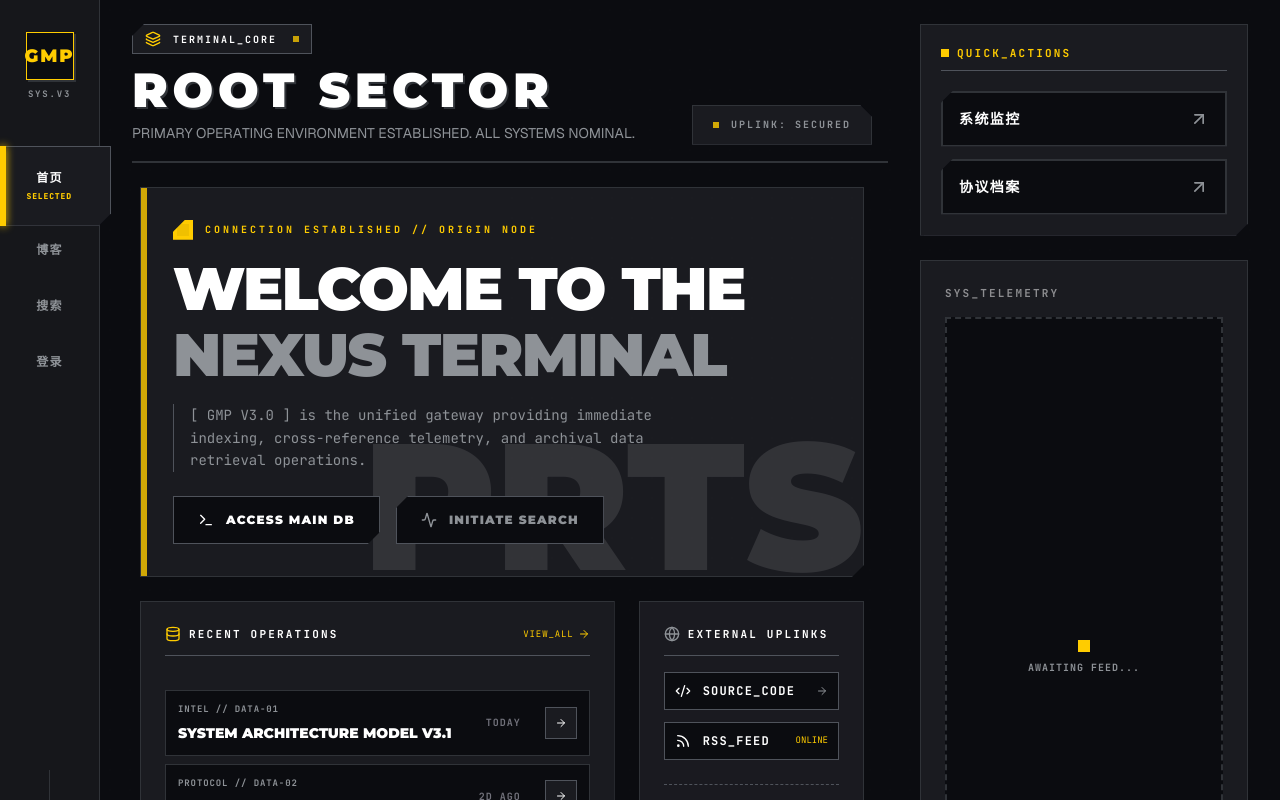
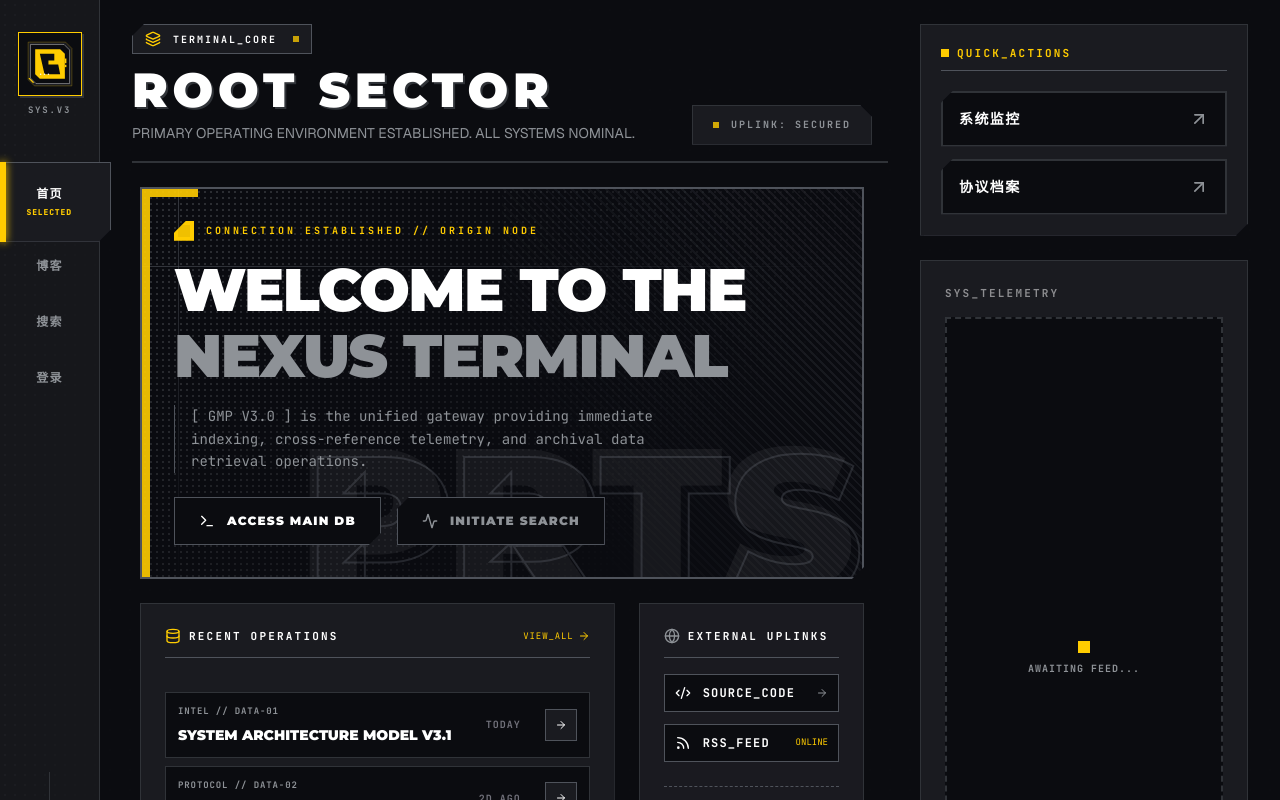
Before and after one commit to rain-knows/get_my_page, a Next.js app in the folder frontend/: page / in a window 1280 px wide. Shown: the top 800 px of the page. Built offline with nearby package versions, Linux system fonts and the light colour scheme.

Commit message:
feat: 添加半调纹理和新图标，优化布局与样式

```diff
--- a/frontend/src/app/globals.css
+++ b/frontend/src/app/globals.css
@@ -13,7 +13,9 @@
 }
 
 @layer base {
-  html, body {
+
+  html,
+  body {
     margin: 0;
     padding: 0;
     box-sizing: border-box;
@@ -50,13 +52,16 @@
 }
 
 :root {
-  --background: oklch(0.18 0 0); /* #0B0C10 */
+  --background: oklch(0.18 0 0);
+  /* #0B0C10 */
   --foreground: oklch(0.98 0 0);
-  --card: oklch(0.22 0 0); /* #1A1B20 */
+  --card: oklch(0.22 0 0);
+  /* #1A1B20 */
   --card-foreground: oklch(0.98 0 0);
   --popover: oklch(0.22 0 0);
   --popover-foreground: oklch(0.98 0 0);
-  --primary: oklch(0.85 0.15 90); /* #FFCC00 */
+  --primary: oklch(0.85 0.15 90);
+  /* #FFCC00 */
   --primary-foreground: oklch(0.1 0 0);
   --secondary: oklch(0.28 0 0);
   --secondary-foreground: oklch(0.98 0 0);
@@ -115,8 +120,47 @@
   --ring: oklch(0.85 0.15 90);
 }
 
+@layer utilities {
+
+  /* Arknights Halftone Elements - Specific Variants */
+  .gmp-halftone-btn {
+    background-image: radial-gradient(var(--gmp-accent) 1px, transparent 1px);
+    background-size: 4px 4px;
+    opacity: 0.6;
+    mask-image: radial-gradient(circle at center, black 0%, transparent 90%);
+    -webkit-mask-image: radial-gradient(circle at center, black 0%, transparent 90%);
+  }
+
+  .gmp-halftone-card {
+    background-image: radial-gradient(var(--gmp-text-primary) 1.5px, transparent 1.5px);
+    background-size: 10px 10px;
+    opacity: 0.15;
+    mask-image: linear-gradient(to bottom right, black 0%, transparent 80%);
+    -webkit-mask-image: linear-gradient(to bottom right, black 0%, transparent 80%);
+  }
+
+  .gmp-halftone-sidebar {
+    background-image: radial-gradient(var(--gmp-text-primary) 1.5px, transparent 1.5px);
+    background-size: 10px 10px;
+    opacity: 0.25;
+    mask-image: linear-gradient(to right, black 0%, transparent 100%);
+    -webkit-mask-image: linear-gradient(to right, black 0%, transparent 100%);
+  }
+
+  .gmp-halftone-hero {
+    background-image: radial-gradient(var(--gmp-text-secondary) 1px, transparent 1px);
+    background-size: 6px 6px;
+    opacity: 0.25;
+    mask-image: linear-gradient(135deg, black 10%, transparent 80%);
+    -webkit-mask-image: linear-gradient(135deg, black 10%, transparent 80%);
+  }
+}
+
 @media (prefers-reduced-motion: reduce) {
-  *, *::before, *::after {
+
+  *,
+  *::before,
+  *::after {
     animation-duration: 0.01ms !important;
     animation-iteration-count: 1 !important;
     transition-duration: 0.01ms !important;
--- a/frontend/src/app/layout.tsx
+++ b/frontend/src/app/layout.tsx
@@ -34,6 +34,9 @@ const archivo = localFont({
 export const metadata: Metadata = {
   title: "Get My Page | 高质感数字博客",
   description: "采用 Next.js 驱动的现代化内容创造者平台",
+  icons: {
+    icon: "/gmp-logo.svg",
+  },
 };
 
 /**
@@ -49,9 +52,11 @@ export default function RootLayout({
   return (
     <html lang="zh-CN" className={cn("dark", "font-sans", inter.variable)}>
       <body
-        className={`${spaceGrotesk.className} ${archivo.variable} ${spaceGrotesk.variable} min-h-screen bg-[#0a0d12] text-neutral-100 antialiased selection:bg-[#d4c3a2]/30 selection:text-[#f4ecdc] overscroll-none`}
+        className={`${spaceGrotesk.className} ${archivo.variable} ${spaceGrotesk.variable} min-h-screen bg-(--gmp-bg-base) text-(--gmp-text-primary) antialiased selection:bg-(--gmp-accent)/30 selection:text-(--gmp-accent) overscroll-none`}
       >
-        {children}
+        <div className="relative z-0 flex min-h-screen w-full flex-col">
+          {children}
+        </div>
         <SpeedInsights />
       </body>
     </html>
--- a/frontend/src/components/shared/Navbar.tsx
+++ b/frontend/src/components/shared/Navbar.tsx
@@ -16,9 +16,10 @@ export default function Navbar() {
       initial={{ y: -18, opacity: 0 }}
       animate={{ y: 0, opacity: 1 }}
       transition={{ duration: 0.24, ease: [0.22, 1, 0.36, 1] }}
-      className="industrial-panel sticky top-3 z-50 mx-auto mt-3 flex w-[min(1100px,calc(100%-1.5rem))] items-center justify-between rounded-2xl px-4 py-3 backdrop-blur-sm md:px-5"
+      className="industrial-panel sticky top-3 z-50 mx-auto mt-3 flex w-[min(1100px,calc(100%-1.5rem))] items-center justify-between rounded-2xl px-4 py-3 backdrop-blur-sm md:px-5 overflow-hidden"
     >
-      <div className="flex items-center gap-3">
+      <div className="absolute inset-0 gmp-halftone-card opacity-50 pointer-events-none" />
+      <div className="relative z-10 flex items-center gap-3">
         <Link href="/" className="inline-flex items-center gap-2.5">
           <span className="inline-flex size-8 items-center justify-center rounded-md border border-(--gmp-line-strong) bg-(--gmp-bg-panel) font-mono text-xs font-semibold tracking-[0.18em] text-(--gmp-accent)">
             GMP
--- a/frontend/src/components/shared/ProjectGrid.tsx
+++ b/frontend/src/components/shared/ProjectGrid.tsx
@@ -111,8 +111,9 @@ export default function ProjectGrid() {
         {feedItems.map((item) => (
           <motion.div key={item.id} variants={itemVariants}>
             <motion.div initial="rest" whileHover="hover" animate="rest" variants={cardInteractionVariants}>
-              <Card className="group relative h-full overflow-hidden border border-(--gmp-line-soft) bg-[rgba(15,20,30,0.7)] py-0 shadow-(--gmp-shadow-soft) transition-[border-color,background-color] duration-200 hover:border-(--gmp-line-strong) hover:bg-[rgba(20,27,39,0.78)]">
-                <CardHeader className="space-y-3 border-b border-(--gmp-line-soft) px-5 py-5 transition-colors duration-200 group-hover:border-(--gmp-line-strong)">
+              <Card className="group relative h-full overflow-hidden border border-(--gmp-line-soft) bg-(--gmp-bg-panel) py-0 shadow-(--gmp-shadow-soft) transition-[border-color,background-color] duration-200 hover:border-(--gmp-line-strong) hover:bg-(--gmp-bg-elevated)">
+                <div className="absolute inset-0 gmp-halftone-card opacity-[0.35] pointer-events-none" />
+                <CardHeader className="relative z-10 space-y-3 border-b border-(--gmp-line-soft) px-5 py-5 transition-colors duration-200 group-hover:border-(--gmp-line-strong)">
                   <div className="flex items-center gap-2">
                     <Badge variant="secondary" className="gap-1.5 border border-(--gmp-line-soft) bg-(--gmp-bg-panel) text-xs text-(--gmp-text-secondary) transition-colors group-hover:border-(--gmp-line-strong) group-hover:text-(--gmp-text-primary)">
                       {item.type === "project" ? <FolderGit2 className="size-3.5" /> : <BookOpen className="size-3.5" />}
--- a/frontend/src/features/auth/components/InteractiveAuthShell.tsx
+++ b/frontend/src/features/auth/components/InteractiveAuthShell.tsx
@@ -42,9 +42,9 @@ export function InteractiveAuthShell({ title, description, mode, footer, childre
       >
         <div className="mb-6 flex flex-col sm:flex-row sm:items-end justify-between gap-4">
           <Link href="/" className="group inline-flex items-center gap-3">
-            <span className="flex h-10 w-10 items-center justify-center bg-(--gmp-bg-base) border border-(--gmp-accent) font-heading text-sm font-black tracking-widest text-(--gmp-accent) shadow-[2px_2px_0_0_var(--gmp-line-soft)] group-hover:bg-(--gmp-accent) group-hover:text-(--gmp-bg-base) transition-colors">
-              GMP
-            </span>
+            <div className="flex h-12 w-12 items-center justify-center bg-(--gmp-bg-base) border border-(--gmp-accent) p-1.5 shadow-[2px_2px_0_0_var(--gmp-line-soft)] transition-colors group-hover:bg-(--gmp-bg-panel)">
+              <img src="/gmp-logo.svg" alt="GetMyPage Logo" className="w-full h-full object-contain" />
+            </div>
             <span className="font-heading text-lg font-black tracking-widest text-white group-hover:text-(--gmp-text-secondary) transition-colors uppercase">
               GetMyPage
             </span>
@@ -60,11 +60,13 @@ export function InteractiveAuthShell({ title, description, mode, footer, childre
         </div>
 
         <motion.div
-          className="relative bg-(--gmp-bg-panel) border-2 border-(--gmp-line-strong) p-8 md:p-12 gmp-cut-corner-l shadow-[8px_8px_0_0_#000]"
+          className="relative overflow-hidden bg-(--gmp-bg-panel) border-2 border-(--gmp-line-strong) p-8 md:p-12 gmp-cut-corner-l shadow-[8px_8px_0_0_#000]"
           layout
         >
+          <div className="absolute inset-0 gmp-halftone-card mix-blend-overlay pointer-events-none" />
+
           {/* 左上角提示刻度 */}
-          <div className="absolute top-0 left-0 w-8 h-8 border-t-2 border-l-2 border-(--gmp-accent) -ml-2 -mt-2 pointer-events-none" />
+          <div className="absolute top-0 left-0 w-8 h-8 border-t-2 border-l-2 border-(--gmp-accent) -ml-2 -mt-2 pointer-events-none z-10" />
 
           <header className="mb-8 border-b-2 border-(--gmp-line-soft) pb-6">
             <div className="mb-4 inline-flex items-center gap-2 bg-(--gmp-bg-base) border border-(--gmp-line-soft) px-3 py-1 font-mono text-[10px] font-bold tracking-[0.2em] text-(--gmp-accent) uppercase">
--- a/frontend/src/features/home/components/HomeLandingSurface.tsx
+++ b/frontend/src/features/home/components/HomeLandingSurface.tsx
@@ -14,12 +14,32 @@ export function HomeLandingSurface() {
       <div className="flex flex-col gap-4 lg:gap-6 max-w-5xl mx-auto px-2 pb-12">
 
         {/* Top Hero Panel - The Main Visual Statement */}
-        <section className="relative w-full border border-(--gmp-line-soft) bg-(--gmp-bg-panel) overflow-hidden gmp-cut-corner-br min-h-65 md:min-h-70 flex flex-col justify-end p-6 md:p-8 gmp-hard-shadow drop-shadow-xl group">
-          <div className="absolute top-0 right-0 bottom-0 left-1/2 gmp-industrial-dot-grid opacity-[0.04] pointer-events-none" />
-          <div className="absolute right-0 -bottom-5 font-heading text-[120px] md:text-[180px] font-black leading-none text-white select-none group-hover:text-white opacity-10 transition-colors duration-1000">
+        <section className="relative w-full border-2 border-(--gmp-line-strong) bg-[#0A0B10] overflow-hidden gmp-cut-corner-br min-h-65 md:min-h-70 flex flex-col justify-end p-6 md:p-8 z-0">
+
+          {/* Dense Industrial Mesh Background (Halftone redesign) */}
+          <div className="absolute inset-0 gmp-halftone-hero pointer-events-none z-0" />
+
+          {/* Tactical Warning Stripes Overlay */}
+          <div className="absolute top-0 right-0 w-[50%] h-[150%] bg-[repeating-linear-gradient(45deg,transparent,transparent_4px,var(--gmp-line-strong)_4px,var(--gmp-line-strong)_6px)] opacity-20 pointer-events-none z-0 [mask-image:linear-gradient(to_bottom_left,black_20%,transparent_70%)]" />
+
+          {/* Coordinate / Frame Lines */}
+          <div className="absolute left-[5%] top-0 bottom-0 w-px bg-gradient-to-b from-(--gmp-line-strong) to-transparent opacity-60 z-0 pointer-events-none" />
+          <div className="absolute left-0 right-0 top-[20%] h-px bg-gradient-to-r from-(--gmp-line-strong) to-transparent opacity-60 z-0 pointer-events-none" />
+
+          {/* Holographic / Stroke PRTS Typography */}
+          <div
+            className="absolute right-0 -bottom-8 md:-bottom-12 font-heading text-[140px] md:text-[200px] font-black leading-none text-transparent select-none pointer-events-none z-0"
+            style={{ WebkitTextStroke: "2px var(--gmp-line-strong)", opacity: 0.4 }}
+          >
             PRTS
           </div>
-          <div className="absolute left-0 top-0 w-1.5 h-full bg-(--gmp-accent) opacity-80" />
+          <div className="absolute right-2 -bottom-6 md:-bottom-10 font-heading text-[140px] md:text-[200px] font-black leading-none text-white select-none pointer-events-none opacity-5 z-0">
+            PRTS
+          </div>
+
+          {/* Structural Anchor Points */}
+          <div className="absolute left-0 top-0 w-2 h-full bg-(--gmp-accent) opacity-90 z-10" />
+          <div className="absolute left-2 top-0 w-12 h-2 bg-(--gmp-accent) opacity-90 z-10" />
 
           <div className="relative z-10 max-w-2xl">
             <div className="flex items-center gap-3 mb-4">
--- a/frontend/src/features/surface/components/KineticPageShell.tsx
+++ b/frontend/src/features/surface/components/KineticPageShell.tsx
@@ -66,13 +66,14 @@ export function KineticPageShell({
       <main className="relative z-10 mx-auto grid min-h-dvh w-full grid-cols-1 gap-0 md:grid-cols-[100px_1fr] xl:grid-cols-[100px_1fr_360px] xl:gap-8 px-4 md:px-0">
 
         {/* 左侧工业导航 */}
-        <aside className="hidden h-full flex-col items-center justify-between bg-(--gmp-bg-elevated) border-r border-(--gmp-line-soft) py-8 md:flex">
-          <div className="flex flex-col items-center gap-12 w-full">
+        <aside className="relative hidden h-full flex-col items-center justify-between bg-(--gmp-bg-elevated) border-r border-(--gmp-line-soft) py-8 md:flex">
+          <div className="absolute inset-0 gmp-halftone-sidebar mix-blend-overlay pointer-events-none" />
+          <div className="relative z-10 flex flex-col items-center gap-12 w-full">
             {/* Logo区 */}
             <Link href="/" className="group flex flex-col items-center gap-2">
-              <span className="flex h-12 w-12 items-center justify-center bg-(--gmp-bg-base) border border-(--gmp-accent) font-heading text-lg font-black tracking-widest text-(--gmp-accent) shadow-[2px_2px_0_0_var(--gmp-line-soft)] group-hover:bg-(--gmp-accent) group-hover:text-(--gmp-bg-base) transition-colors">
-                GMP
-              </span>
+              <div className="flex z-20 h-16 w-16 items-center justify-center bg-(--gmp-bg-base) border border-(--gmp-accent) p-1.5 shadow-[2px_2px_0_0_var(--gmp-line-soft)] transition-colors group-hover:bg-(--gmp-bg-panel)">
+                <img src="/gmp-logo.svg" alt="GetMyPage Logo" className="w-full h-full object-contain" />
+              </div>
               <span className="font-mono text-[9px] font-bold tracking-[0.2em] text-(--gmp-text-secondary) uppercase group-hover:text-white transition-colors">
                 Sys.v3
               </span>
@@ -130,7 +131,7 @@ export function KineticPageShell({
           </div>
 
           {/* 底部保留状态指示 */}
-          <div className="flex flex-col items-center gap-6">
+          <div className="relative z-10 flex flex-col items-center gap-6">
             <div className="h-24 w-px bg-(--gmp-line-soft)" />
             <span className="font-mono text-[10px] font-bold tracking-[0.3em] text-(--gmp-text-secondary) uppercase [writing-mode:vertical-rl]">
               LINK // ONLINE
```
Also changed, not shown: frontend/src/features/auth/components/LoginForm.tsx (+6 -3 lines), frontend/src/features/auth/components/RegisterForm.tsx (+6 -3 lines), frontend/src/features/post/components/BlogListWorkbench.tsx (+5 -4 lines), frontend/public/gmp-logo.svg (added), 1 other file (tests, documents, lock files or other folders).
